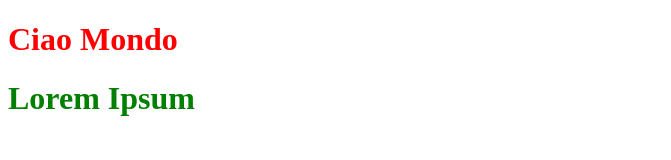
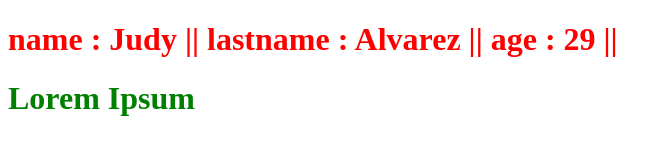
Before and after one commit to AlessandroVenti/js-jsnacks-blocco-1, a plain HTML site: page index.html in a window 1280 px wide. Shown: the whole page, without its empty margins (0-671 px from the left). Drawn offline with Linux system fonts and the light colour scheme.

Commit message:
First exercise done

```diff
--- a/index.html
+++ b/index.html
@@ -122,6 +122,50 @@
         //   }
         // }
 
+
+
+                                           // Creare un oggetto che descriva uno studente con le seguenti proprietà: nome, cognome ed età.
+                                        // Stampare a schermo attraverso il for in tutte le proprietà.
+
+
+        function studentSetup() {
+
+
+          document.getElementById('lol').innerHTML = '';
+
+
+          var student = {
+
+
+            'name' : 'Judy',
+
+            'lastname' : 'Alvarez',
+
+            'age' : '29'
+
+
+          }
+
+
+          for ( var element in student) {
+
+
+            var value = student[element];
+
+            document.getElementById('lol').innerHTML += `${element} : ${value} || `;
+
+            console.log(element, value);
+
+
+          }
+
+        }
+
+
+        studentSetup();
+
+
+
     </script>
   </body>
 </html>
```
